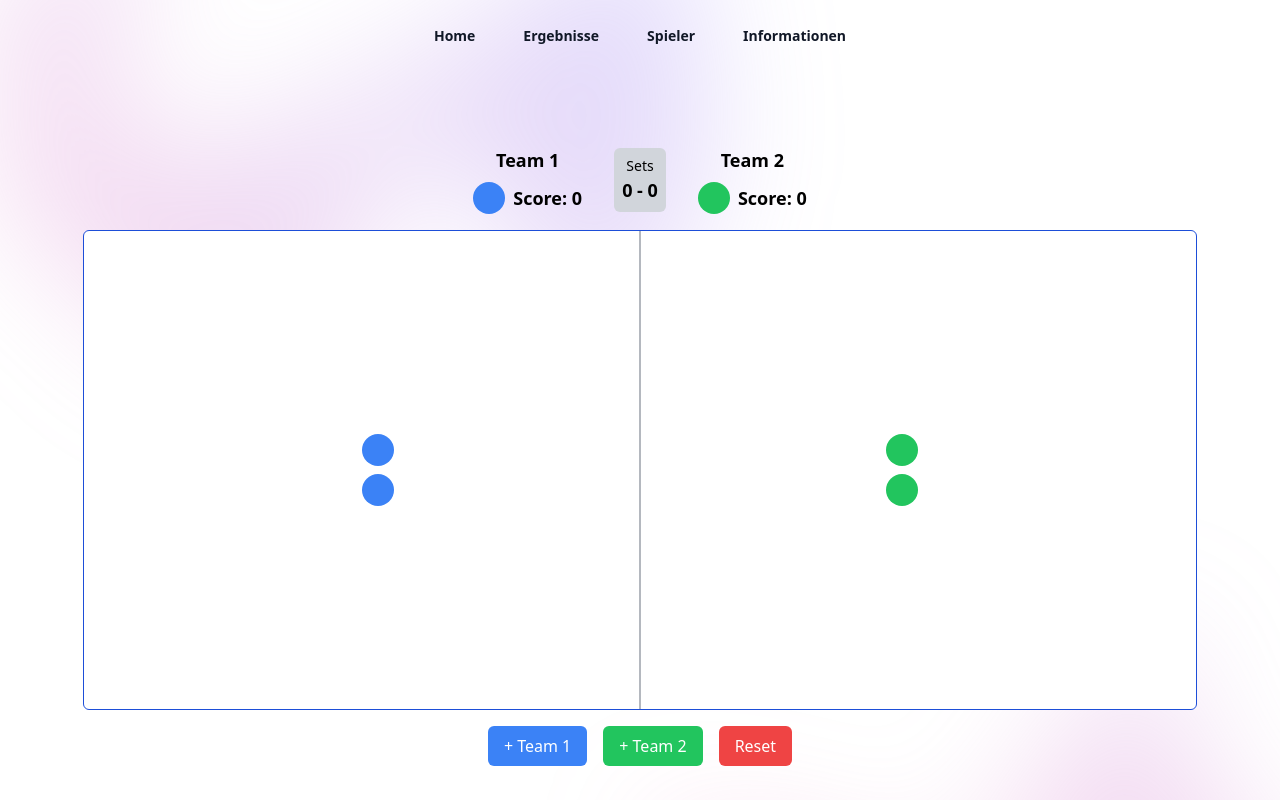
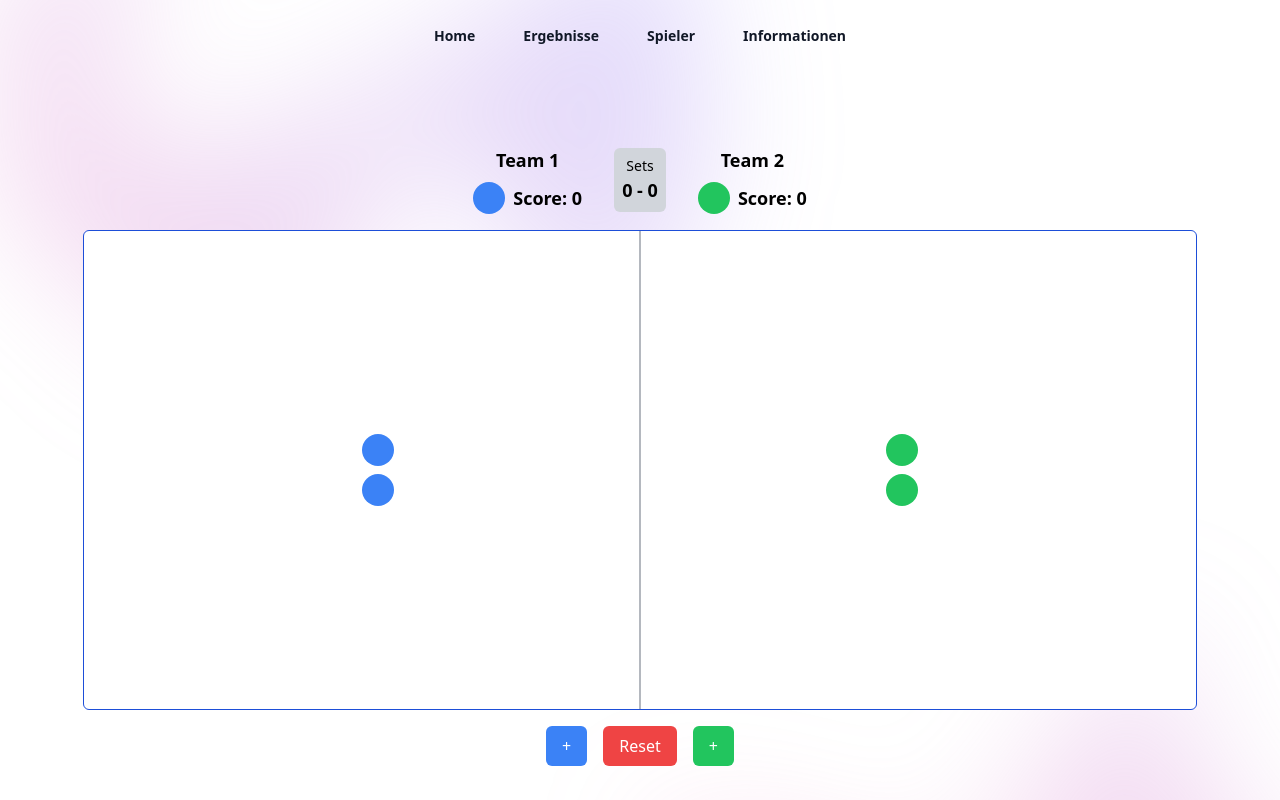
Before and after one commit to MasterTK575/Trackminton, an Angular app in the folder src/main/resources/frontend/angular-app/: page /playfield in a window 1280 px wide. Shown: the top 800 px of the page. Built offline with nearby package versions, Linux system fonts and the light colour scheme; no server answers.

Commit message:
button fix

```diff
--- a/src/main/resources/frontend/angular-app/src/app/playfield/playfield.component.html
+++ b/src/main/resources/frontend/angular-app/src/app/playfield/playfield.component.html
@@ -87,19 +87,19 @@
           (click)="team1ButtonClick()"
           class="mr-4 px-4 py-2 bg-blue-500 text-white rounded-md focus:outline-none"
         >
-          + Team 1
+          +
+        </button>
+        <button
+          (click)="resetButtonClick()"
+          class="mr-4 px-4 py-2 bg-red-500 text-white rounded-md focus:outline-none"
+        >
+          Reset
         </button>
         <button
           (click)="team2ButtonClick()"
-          class="mr-4 px-4 py-2 bg-green-500 text-white rounded-md focus:outline-none"
+          class="px-4 py-2 bg-green-500 text-white rounded-md focus:outline-none"
         >
-          + Team 2
-        </button>
-        <button
-          (click)="resetButtonClick()"
-          class="px-4 py-2 bg-red-500 text-white rounded-md focus:outline-none"
-        >
-          Reset
+          +
         </button>
       </div>
       <!-- Break -->
```
